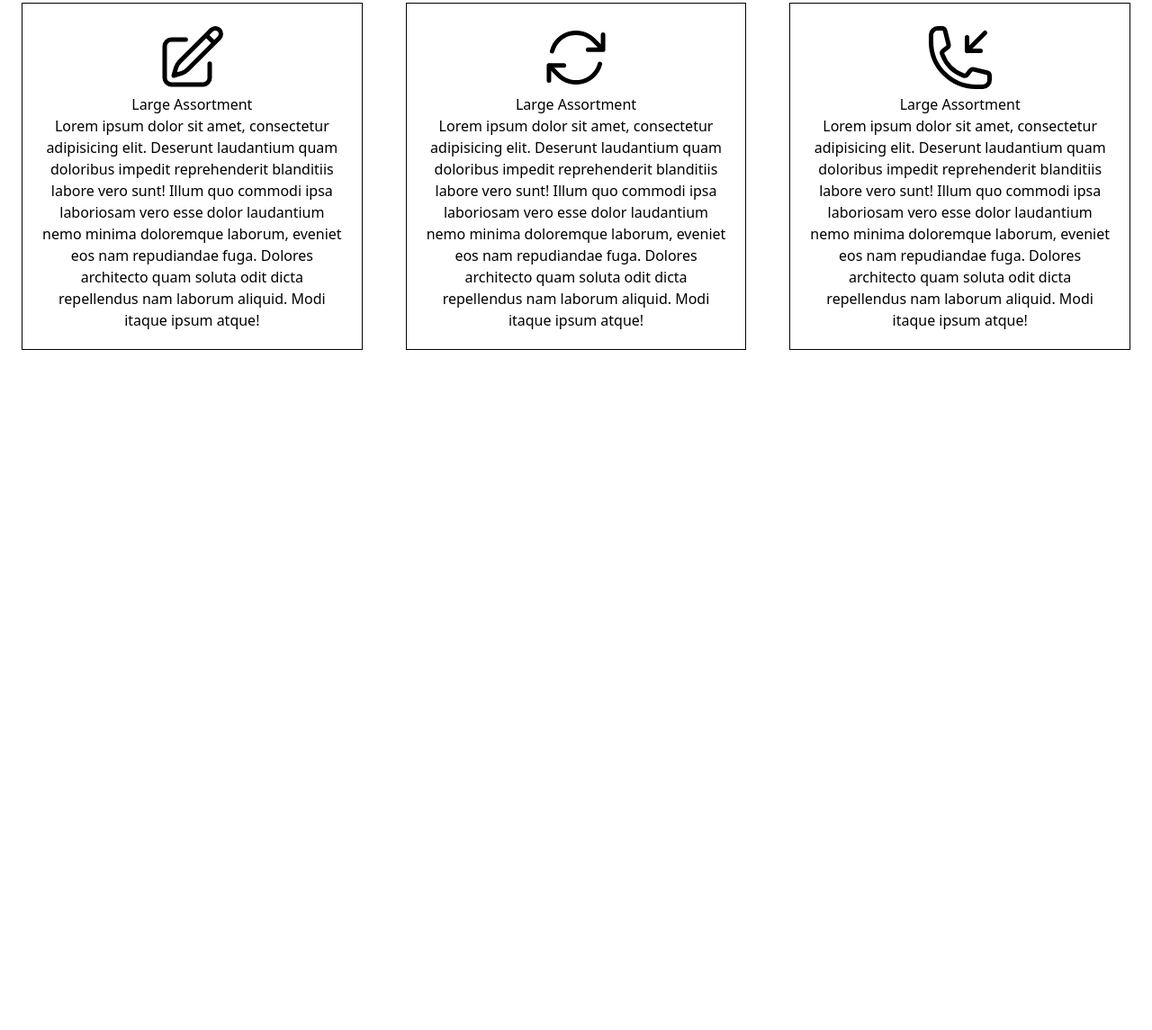
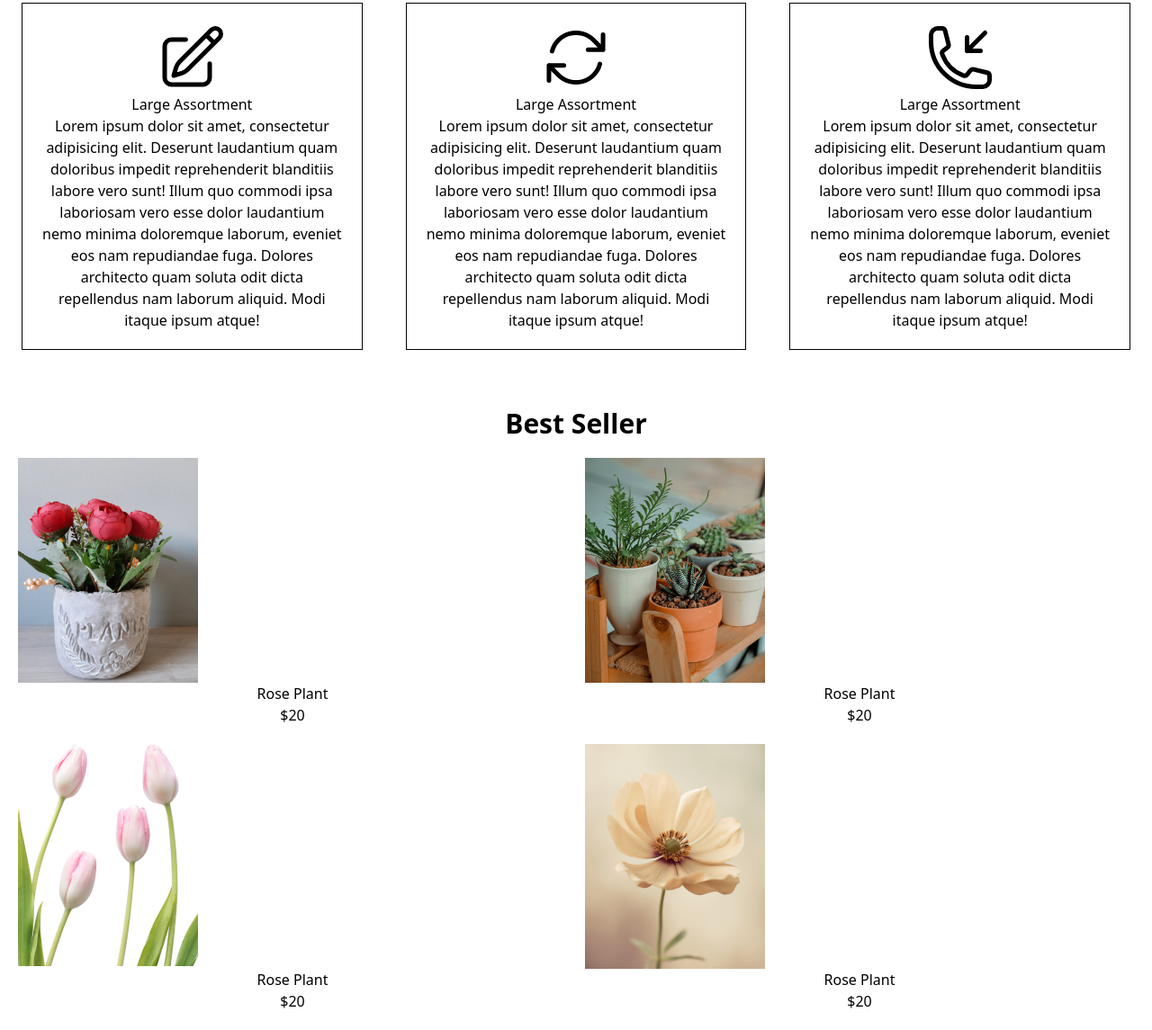
Before and after one commit to spartanachu/Tailwindcssgreenden, a plain HTML site: page index.html in a window 1280 px wide. Shown: the part 549-1694 px from the top of the page at 90% size. Before the commit the page ends 962 px from the top, so only its background shows below. Drawn offline with nearby package versions, Linux system fonts and the light colour scheme.

Commit message:
new update

```diff
--- a/index.html
+++ b/index.html
@@ -67,6 +67,31 @@
             </div>
         </div>
     </section>
-
+<!-- Best Seller Section -->
+<section class="p-5 text-center">
+    <h1 class="font-bold mt-5 text-3xl">Best Seller</h1>
+    <div class="grid grid-cols-2 mt-5 gap-5 ">
+        <div class="focus:shadow-md focus:translate-x-7">
+            <img src="./image/bestseller_1.png" class="hover:shadow-lg  hover:translate-x-7" alt="">
+            <h1>Rose Plant</h1>
+            <p>$20</p>
+        </div>
+        <div>
+            <img src="./image/bestseller_2.png" alt="">
+            <h1>Rose Plant</h1>
+            <p>$20</p>
+        </div>
+        <div>
+            <img src="./image/bestseller_3.png" alt="">
+            <h1>Rose Plant</h1>
+            <p>$20</p>
+        </div>
+        <div>
+            <img src="./image/bestseller_4.png" alt="">
+            <h1>Rose Plant</h1>
+            <p>$20</p>
+        </div>
+    </div>
+</section>
 </body>
 </html>
```
Also changed, not shown: image/bestseller_1.png (added), image/bestseller_2.png (added), image/bestseller_3.png (added), image/bestseller_4.png (added), image/bestseller_5.png (added).
